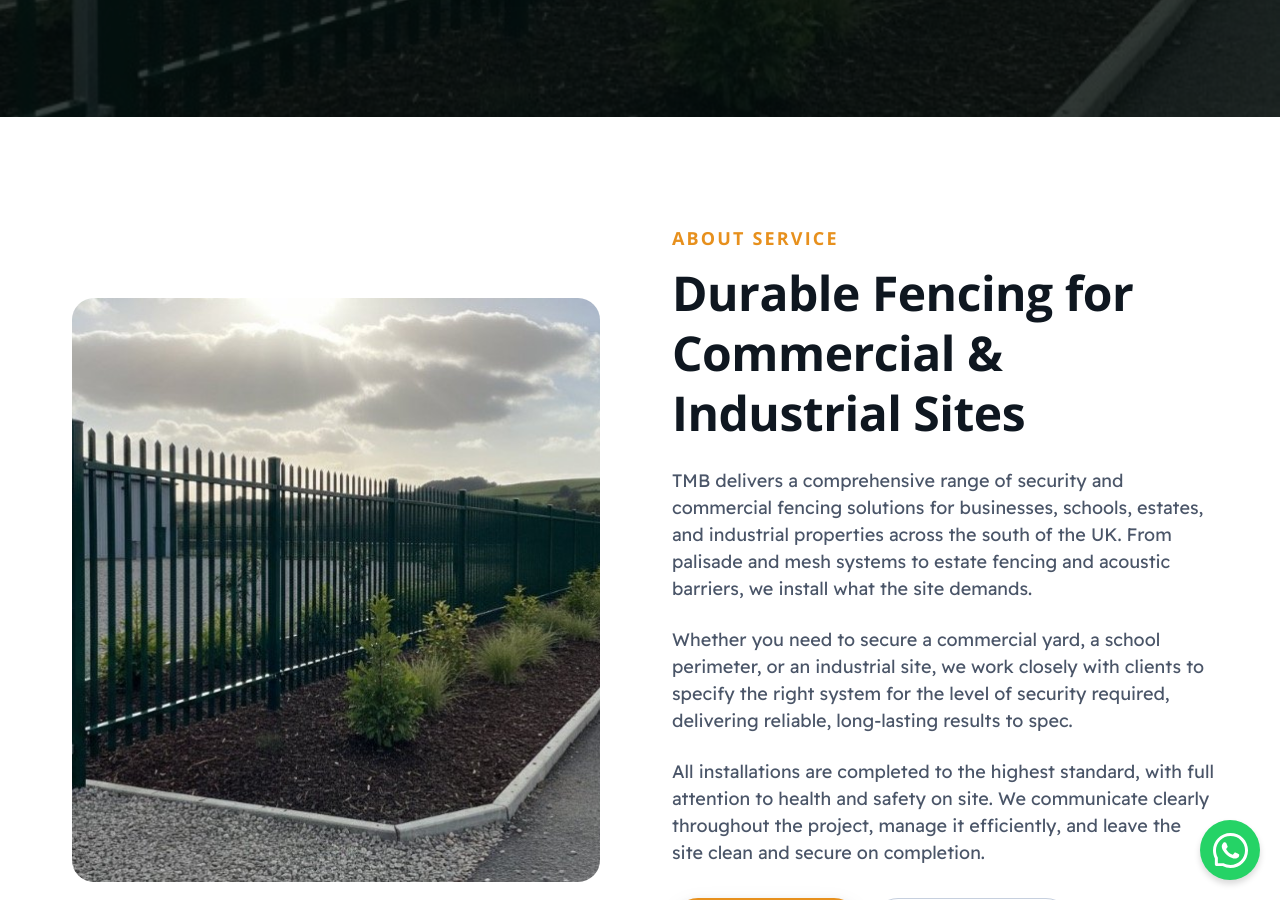
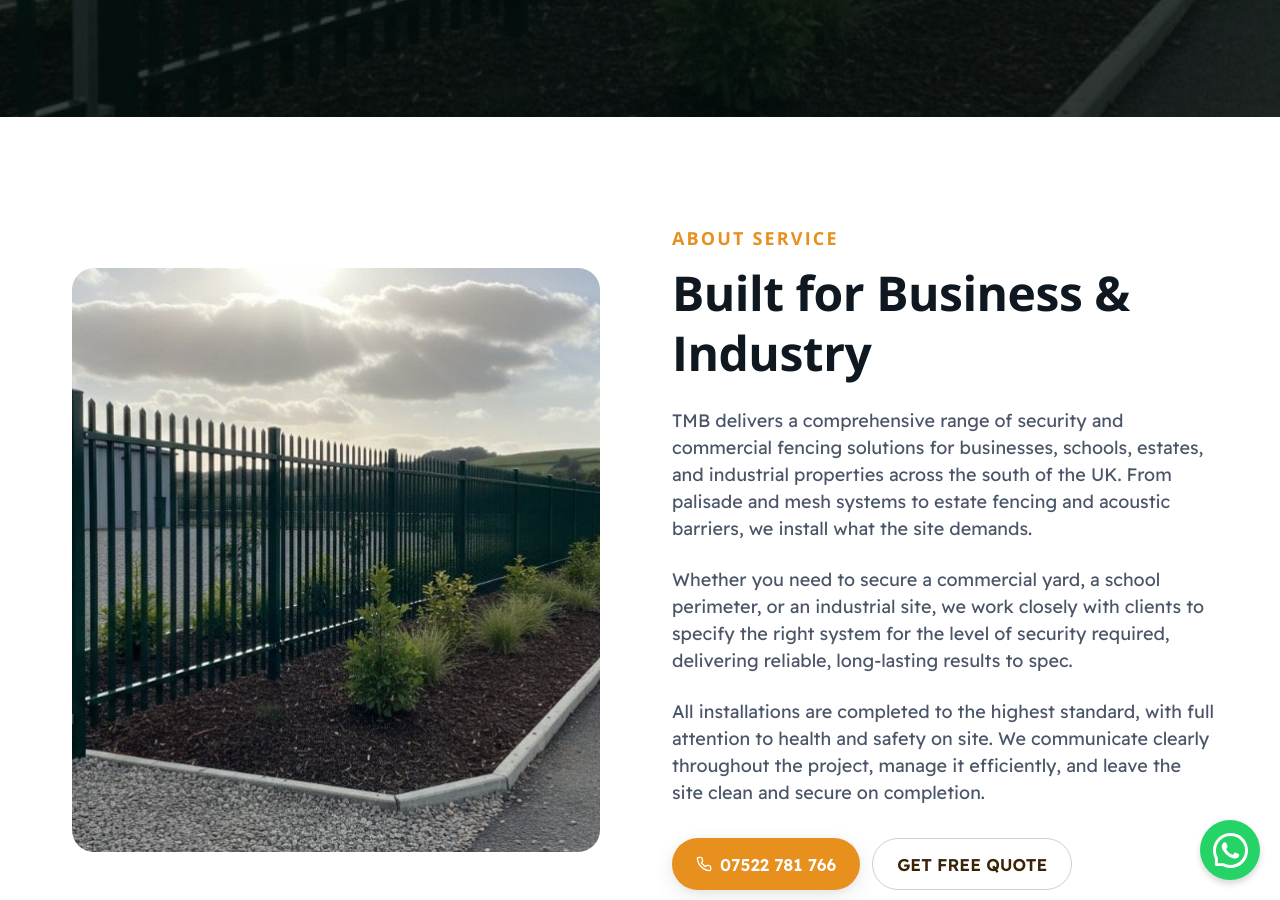
Before and after one commit to levelledmedia/tmb, a Jekyll site: the page built from services/security-commercial-fencing.html, in a window 1280 px wide and 900 px high, scrolled down 653 px. Built offline with Jekyll 4.4.1, drawn with Linux system fonts in a browser that asks for light colours.

Commit message:
Shorten security fencing section h2 to avoid 3-line wrap
Co-Authored-By: Claude Sonnet 4.6 <noreply@anthropic.com>

```diff
--- a/services/security-commercial-fencing.html
+++ b/services/security-commercial-fencing.html
@@ -38,7 +38,7 @@ permalink: /security-commercial-fencing/
         </div>
         <div class="split__content">
           <h2 class="h-eyebrow">ABOUT SERVICE</h2>
-          <h2 class="h2">Durable Fencing for Commercial &amp; Industrial Sites</h2>
+          <h2 class="h2">Built for Business &amp; Industry</h2>
           <p class="paragraph multiline">TMB delivers a comprehensive range of security and commercial fencing solutions for businesses, schools, estates, and industrial properties across the south of the UK. From palisade and mesh systems to estate fencing and acoustic barriers, we install what the site demands.</p>
           <p class="paragraph multiline">Whether you need to secure a commercial yard, a school perimeter, or an industrial site, we work closely with clients to specify the right system for the level of security required, delivering reliable, long-lasting results to spec.</p>
           <p class="paragraph multiline">All installations are completed to the highest standard, with full attention to health and safety on site. We communicate clearly throughout the project, manage it efficiently, and leave the site clean and secure on completion.</p>
```
